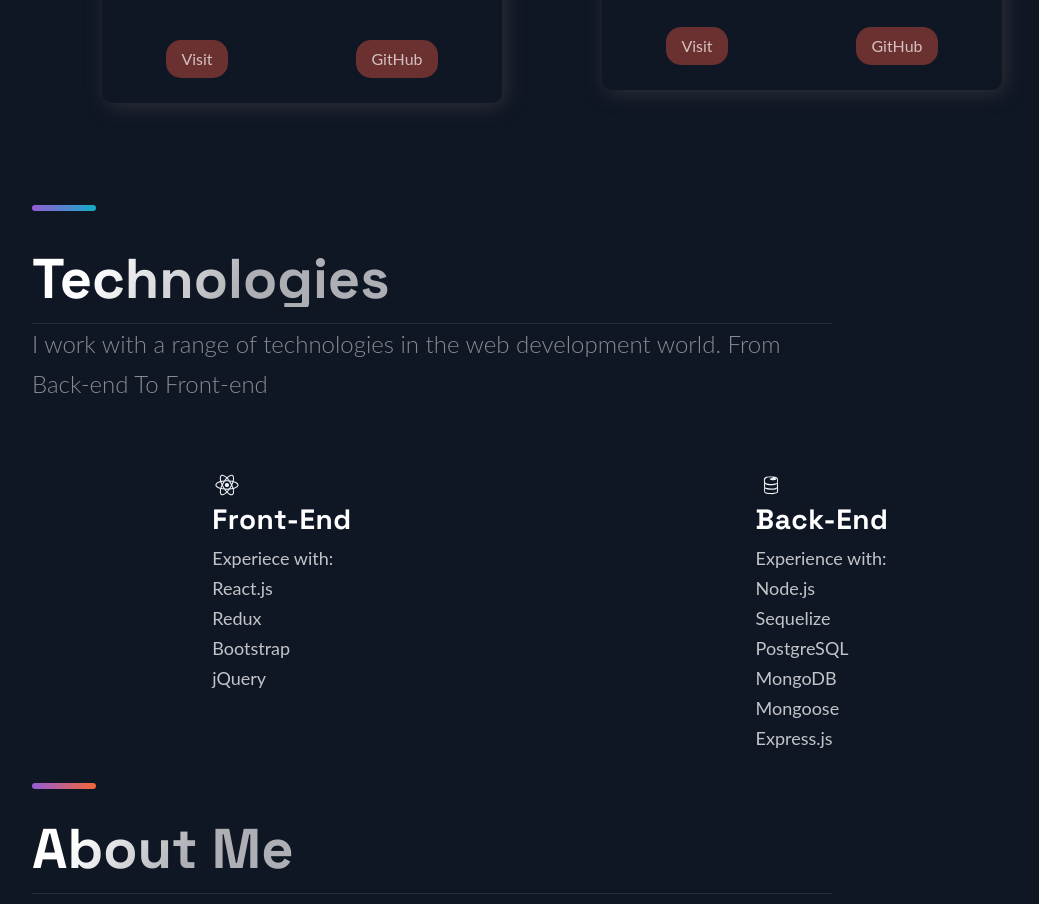
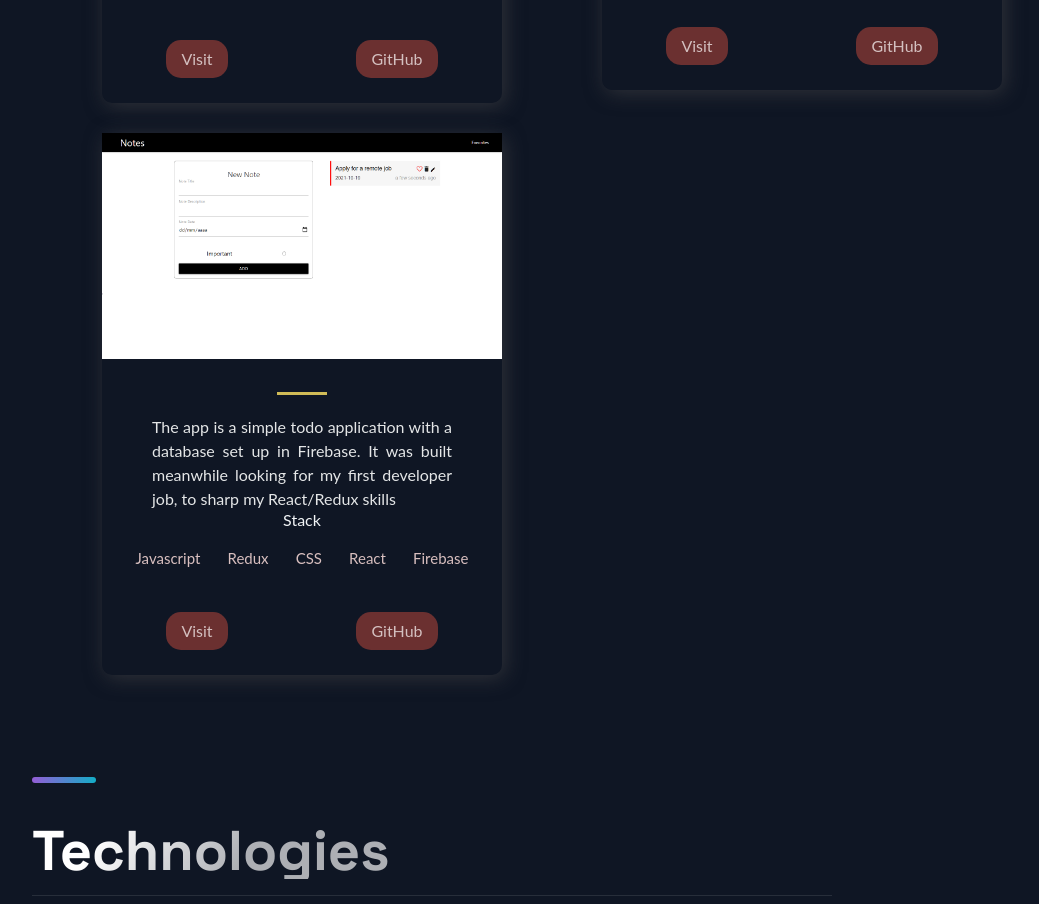
Before and after one commit to webDesignMumeishon/personal-portfolio, a Next.js app: page / in a window 1280 px wide. Shown: the part 2960-3864 px from the top of the page, without its empty margins (88-1127 px from the left). Built offline with nearby package versions, Linux system fonts and the light colour scheme.

Commit message:
todo-app

```diff
--- a/src/constants/constants.js
+++ b/src/constants/constants.js
@@ -54,6 +54,15 @@ export const projects = [
     visit: 'https://weather-app-tomasmacchi.netlify.app/',
     id: 5,
   },
+  {
+    title: 'todo-app',
+    description: "The app is a simple todo application with a database set up in Firebase. It was built meanwhile looking for my first developer job, to sharp my React/Redux skills",
+    image: '/images/todo-app.png',
+    tags: ['Javascript', 'Redux', 'CSS', 'React', 'Firebase'],
+    source: 'https://github.com/webDesignMumeishon/evernote-clone',
+    visit: 'https://evernote-clone-d7098.web.app/',
+    id: 5,
+  },
 ];
 
 export const TimeLineData = [
```
Also changed, not shown: public/images/todo-app.png (added).
